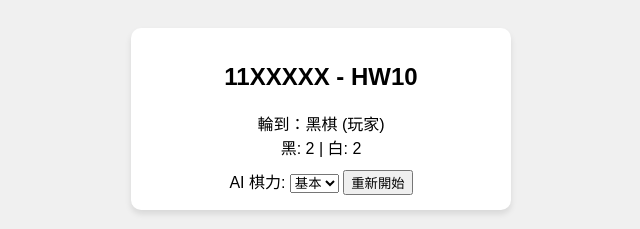
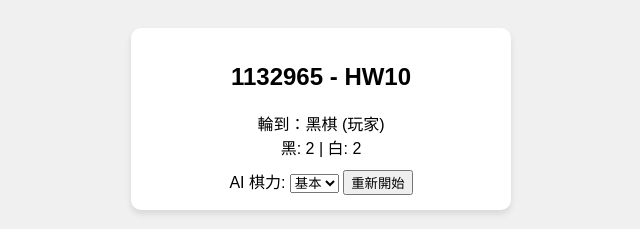
Before and after one commit to hannah6346-dotcom/1132965-HW10, a plain HTML site: page index.html in a window 1280 px wide. Shown: the top 229 px of the page, 319-959 px from the left. Drawn offline with Linux system fonts and the light colour scheme.

Commit message:
Update index.html

```diff
--- a/index.html
+++ b/index.html
@@ -55,7 +55,7 @@
 <body>
 
 <div class="info">
-    <h2>11XXXXX - HW10</h2>
+    <h2>1132965 - HW10</h2>
     <div id="status">輪到：黑棋 (玩家)</div>
     <div id="score">黑: 2 | 白: 2</div>
     <div style="margin-top:10px">
```
